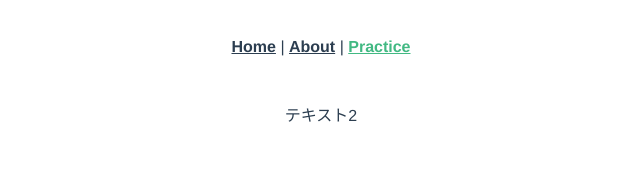
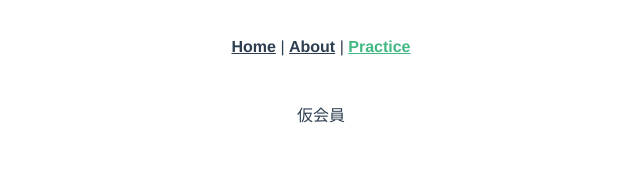
Before and after one commit to mashijifu/vue-ts-example, a Vue app: page /practice in a window 1280 px wide. Shown: the top 192 px of the page, without its empty margins (319-959 px from the left). Built offline with nearby package versions, Linux system fonts and the light colour scheme.

Commit message:
v-ifディレクティブ課題３

```diff
--- a/src/views/PracticeView.vue
+++ b/src/views/PracticeView.vue
@@ -1,8 +1,9 @@
 <template>
   <div>
-    <p v-if="isActive">テキスト1</p>
-    <!-- isActiveがfalseの場合に、"テキスト2"が表示表示されるよう処理を追加しなさい -->
-    <p v-else>テキスト2</p>
+    <p v-if="status === 0">仮会員</p>
+    <!-- statusが1の場合"会員"が表示、それ以外の場合"非会員"と表示されるようにしなさい -->
+    <p v-else-if="status === 1">会員</p>
+    <p v-else>非会員</p>
   </div>
 </template>
 <script lang="ts">
@@ -10,10 +11,10 @@ import { defineComponent } from "@vue/composition-api";
 
 export default defineComponent({
   setup() {
-    const isActive = false;
+    const status = 0;
 
     return {
-      isActive,
+      status,
     };
   },
 });
```
